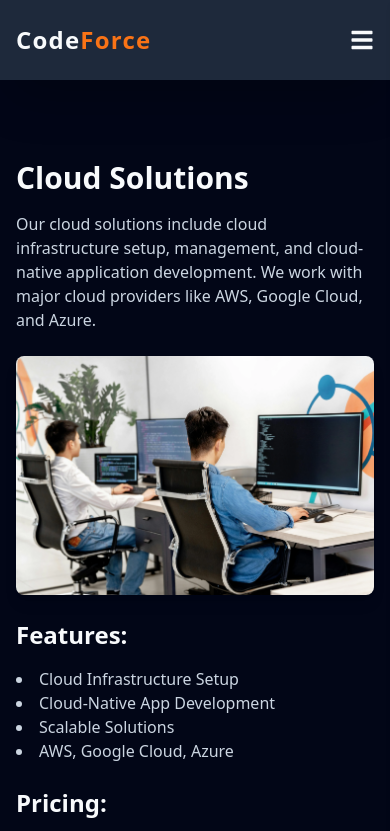
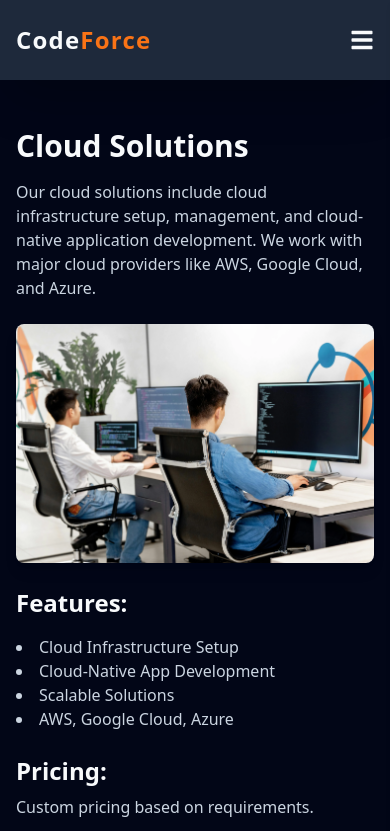
Before and after one commit to arehmaanmughal/codeforce, a React (Vite) app: page /services/cloud-solutions in a window 390 px wide. Shown: the top 831 px of the page. Built offline with nearby package versions, Linux system fonts and the light colour scheme.

Commit message:
update service details

```diff
--- a/src/pages/ServiceDetails/index.jsx
+++ b/src/pages/ServiceDetails/index.jsx
@@ -59,7 +59,7 @@ const ServiceDetails = () => {
               })}
             </div>
           </div>
-          <div className="lg:w-3/4 w-full order-1 lg:order-2 mt-8 lg:mt-0 lg:ml-8">
+          <div className="lg:w-3/4 w-full order-1 lg:order-2 lg:ml-8">
             <h2 className="text-3xl font-semibold text-slate-50">
               {service.title}
             </h2>
```
